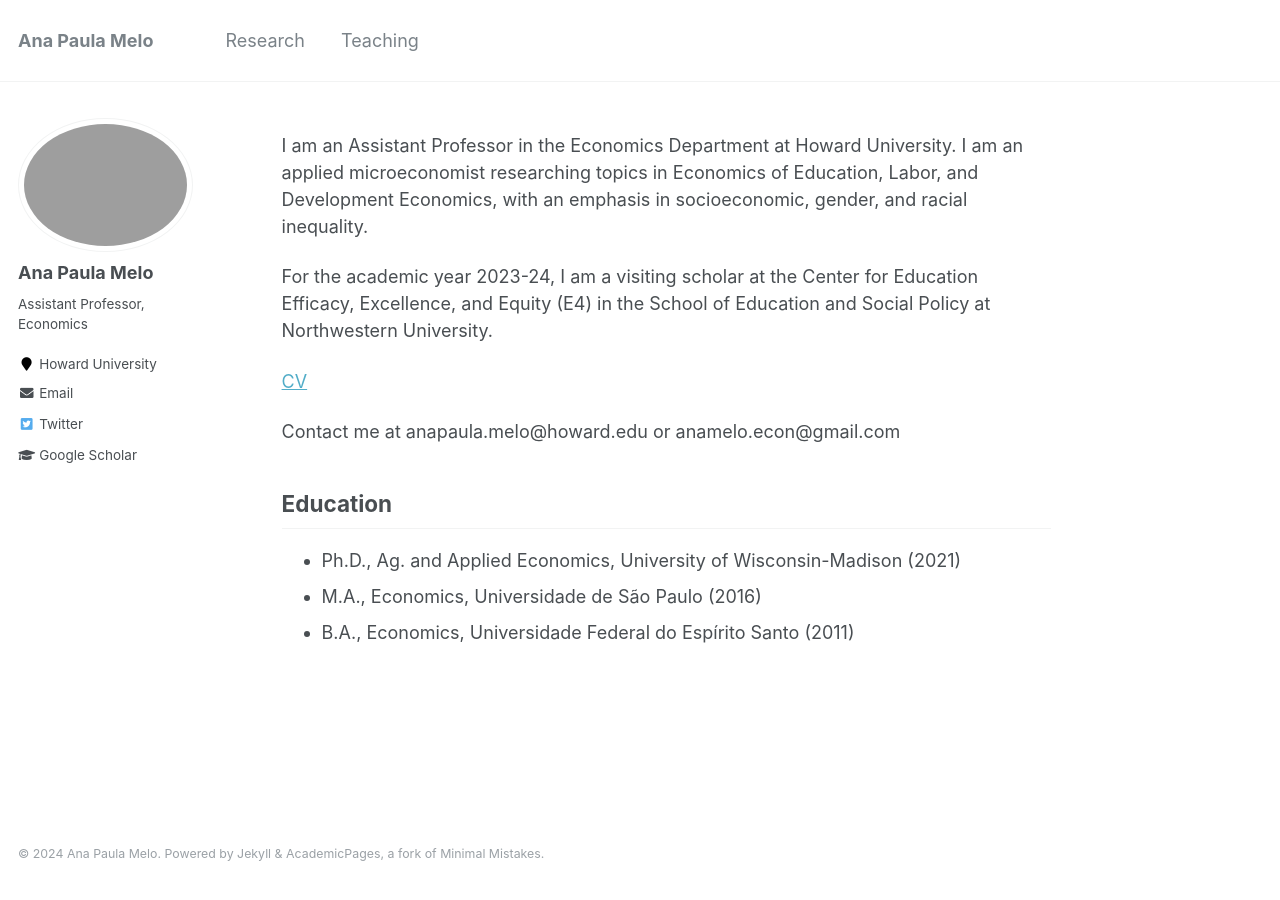
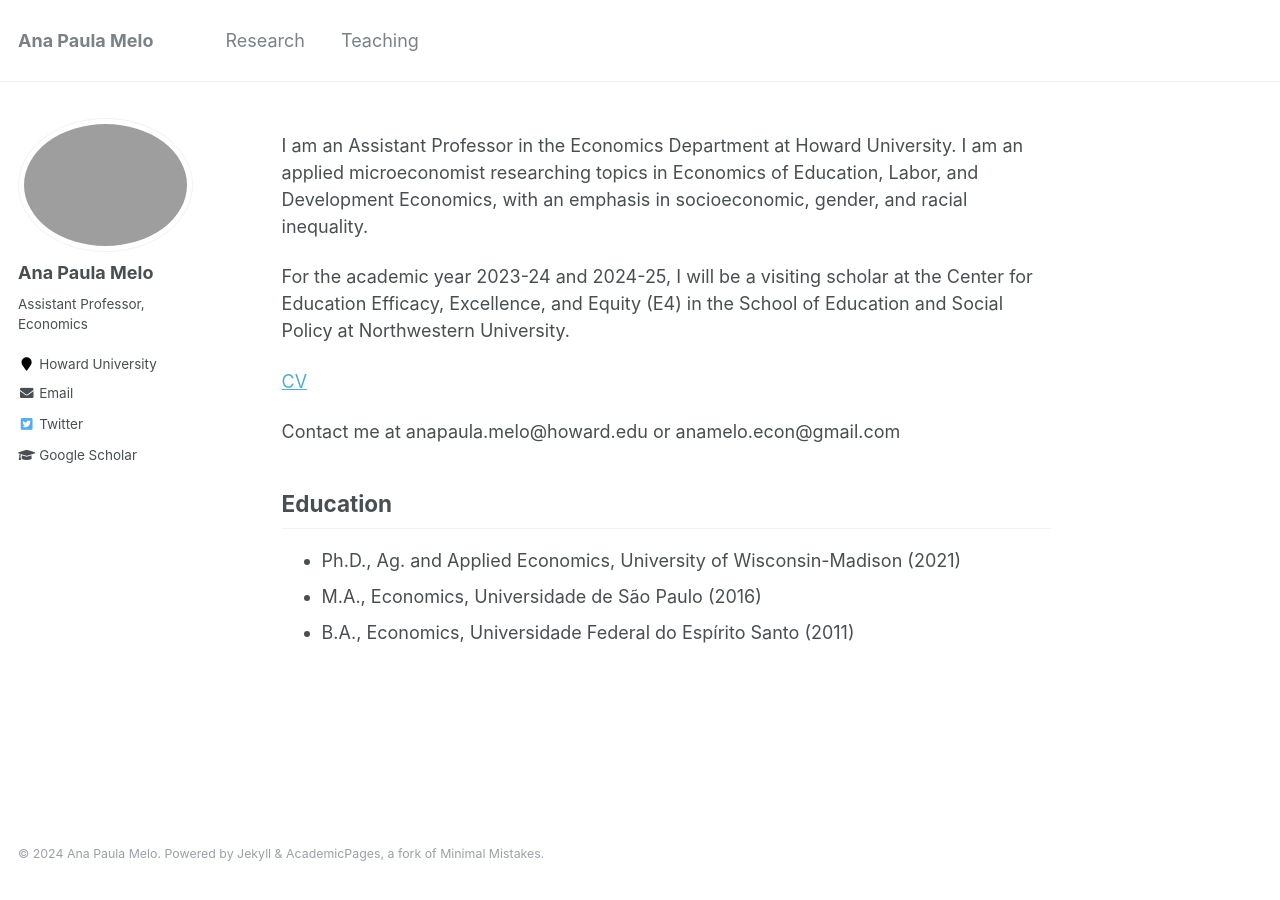
Before and after one commit to anapmelo/anapmelo.github.io, a Jekyll site: the page built from _pages/about.md, in a window 1280 px wide. Built offline with Jekyll 4.4.1, drawn with Linux system fonts in a browser that asks for light colours.

Commit message:
Update about.md

```diff
--- a/_pages/about.md
+++ b/_pages/about.md
@@ -10,7 +10,7 @@
 
 I am an Assistant Professor in the Economics Department at Howard University. I am an applied microeconomist researching topics in Economics of Education, Labor, and Development Economics, with an emphasis in socioeconomic, gender, and racial inequality.
 
-For the academic year 2023-24, I am a visiting scholar at the Center for Education Efficacy, Excellence, and Equity (E4) in the School of Education and Social Policy at Northwestern University.
+For the academic year 2023-24 and 2024-25, I will be a visiting scholar at the Center for Education Efficacy, Excellence, and Equity (E4) in the School of Education and Social Policy at Northwestern University.
 
 [CV](http://anapmelo.github.io/files/main_cv.pdf)
 
```
